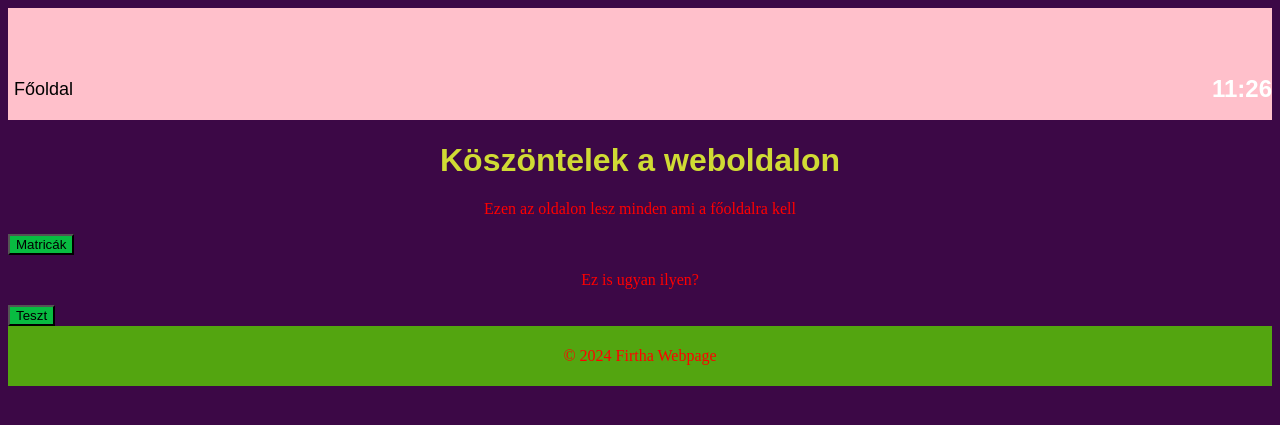
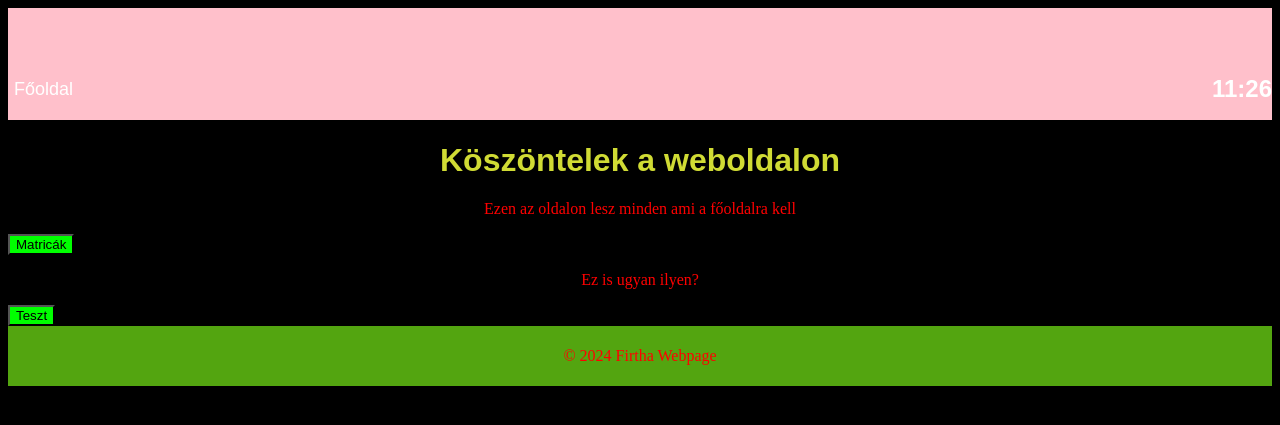
Before and after one commit to BMarcell7/Blan, a Django app: page /home/ in a window 1280 px wide. Shown: the top 425 px of the page. Run offline with Django 5.2, Linux system fonts and the light colour scheme.

Commit message:
Home szerkesztés

```diff
--- a/Blan/webapp/static/css/style_home.css
+++ b/Blan/webapp/static/css/style_home.css
@@ -1,8 +1,8 @@
 .btn {
-    background-color: #08bc41;
+    background-color: lime;
 }
 body {
-    background-color: #3c0846;
+    background-color: black;
     font-family: Arial, sans-serif;
 }
 
@@ -37,6 +37,7 @@ p {
     margin: 0;
     background: none;
     border: 0;
+    color: white;
 }
 
 .main-button:hover{
```
